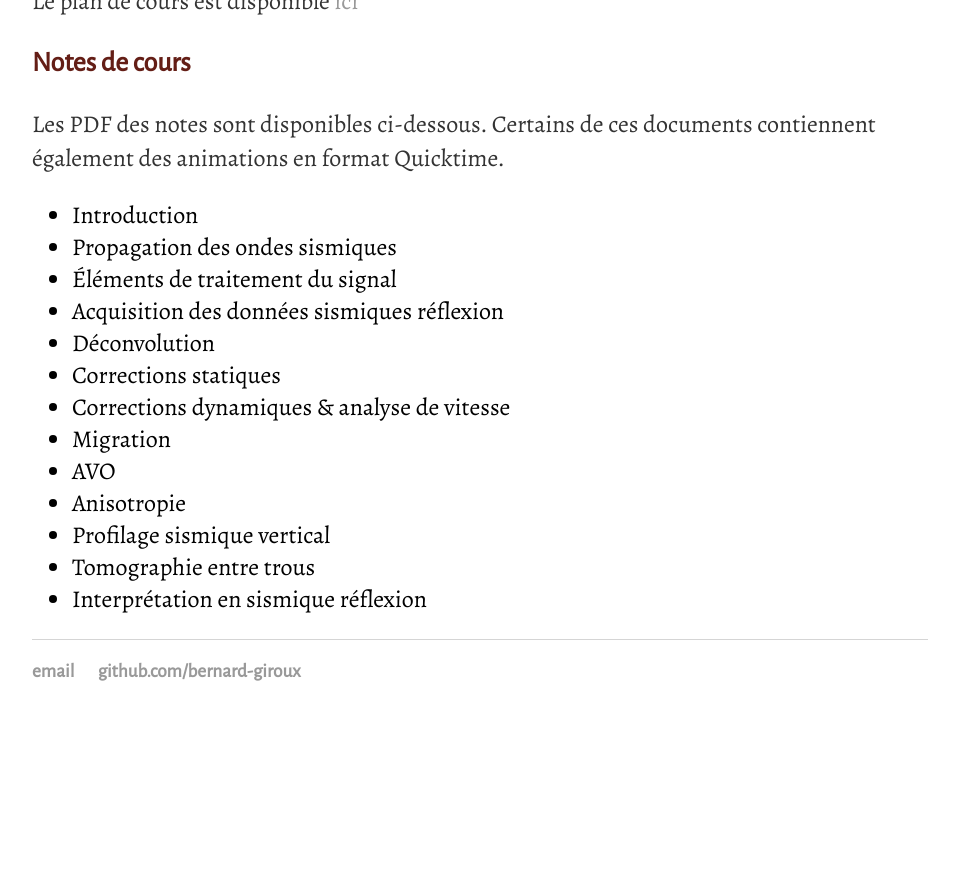
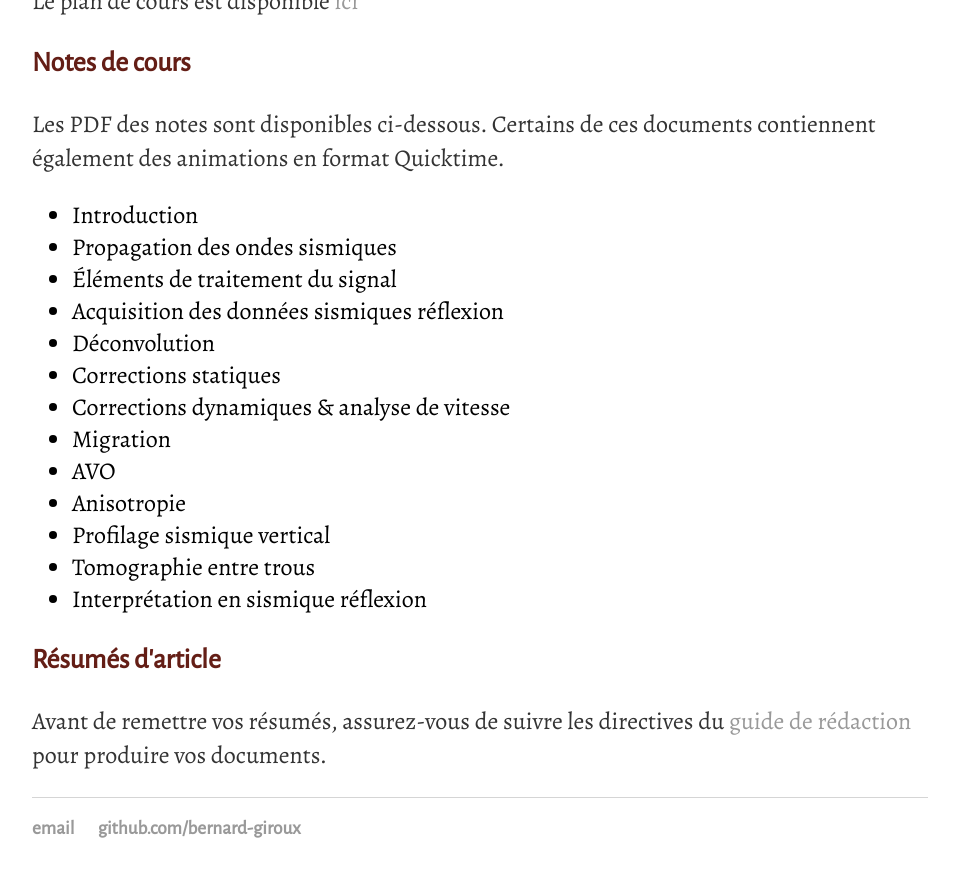
Before and after one commit to bernard-giroux/bernard-giroux.github.io, a Jekyll site: the page built from teaching/index.html, in a window 1280 px wide and 900 px high, scrolled down 1128 px. Shown: the top 877 px of the window, without its empty margins (160-1119 px from the left). Built offline with Jekyll 4.4.1, drawn with Linux system fonts in a browser that asks for light colours; before the commit the page ends 1871 px from its top, so only the background shows below that.

Commit message:
ajout guide résumés d'articles

```diff
--- a/teaching/index.html
+++ b/teaching/index.html
@@ -42,5 +42,7 @@ title: Enseignement
 			<li>Tomographie entre trous</li>
 			<li>Interprétation en sismique réflexion</li>
 		</ul>
+		<h3>Résumés d'article</h3>
+		<p>Avant de remettre vos résumés, assurez-vous de suivre les directives du <a href=PDFs/guide_resumes.pdf>guide de rédaction</a> pour produire vos documents.</p>
 	</div>
 </div><!-- /.blurb -->
```
Also changed, not shown: 1 other file.
